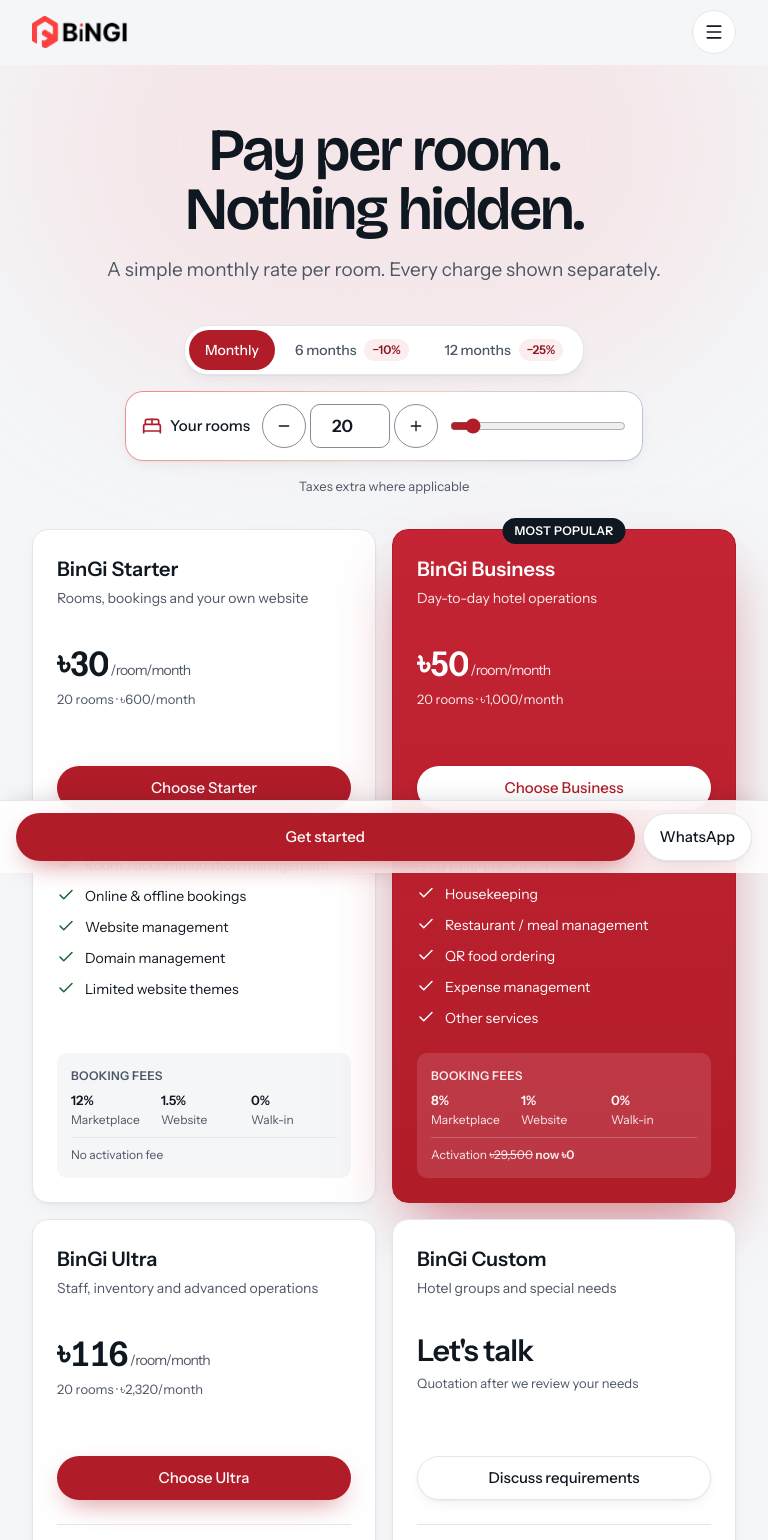
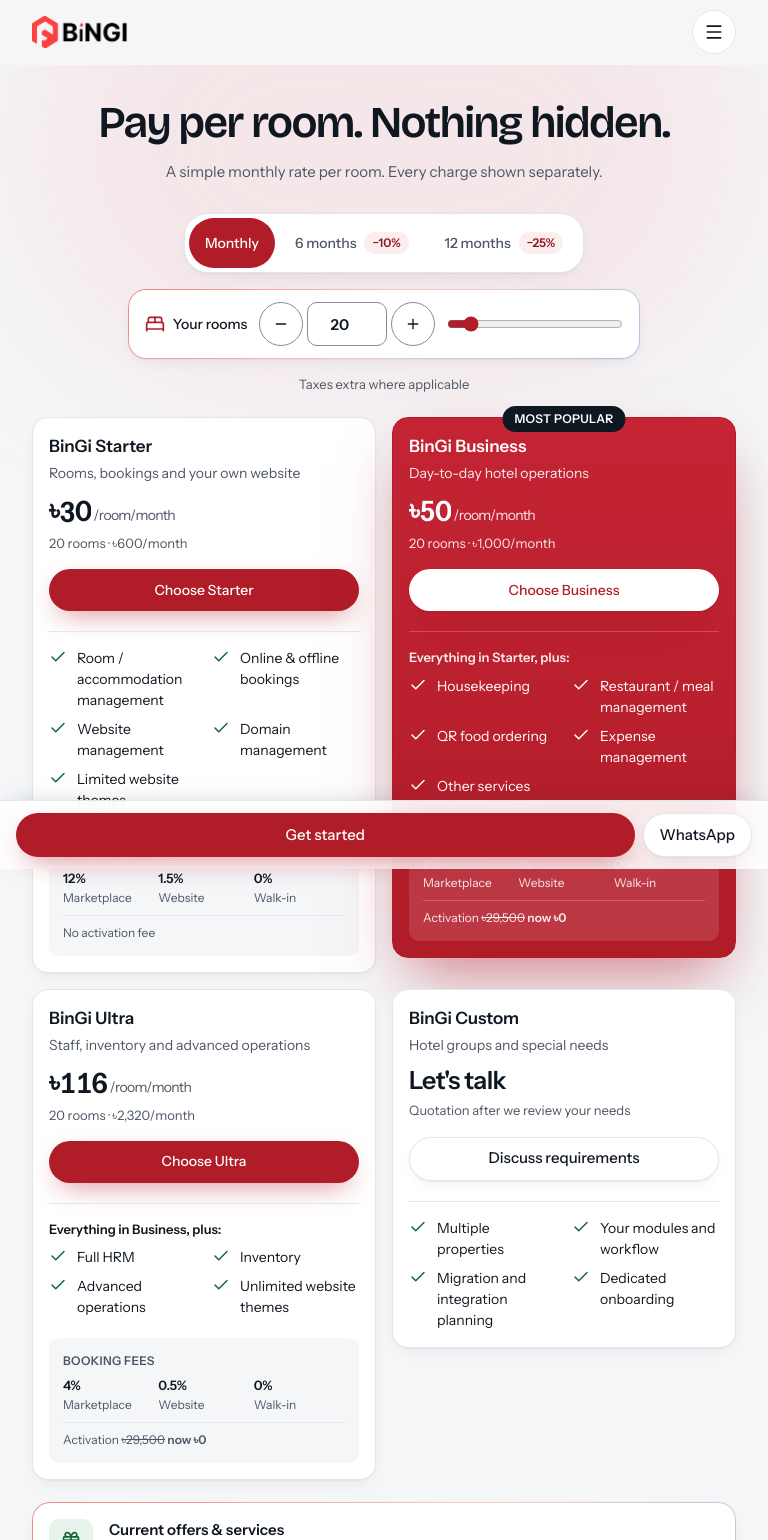
Before and after one commit to nazmulhasanovx/BINGI-PUBLIC-PLATFROM, a React (Vite) app in the folder website/: page /pricing in a window 768 px wide. Shown: the top 1540 px of the page. Built offline with nearby package versions, Linux system fonts and the light colour scheme.

Commit message:
Pricing cards and tablet view: less space, smaller type and elements
Co-Authored-By: Claude Opus 5.5 <noreply@anthropic.com>
Claude-Session: https://claude.ai/code/session_01R7iD7p84SdDj66jkdqEd8K

```diff
--- a/website/src/index.css
+++ b/website/src/index.css
@@ -136,3 +136,56 @@ html[lang="bn"] body { font-family: "Hind Siliguri", "Instrument Sans", system-u
   .top-16 { top: 54px; }
   .rounded-\[24px\] { border-radius: 18px; } .rounded-\[28px\] { border-radius: 20px; } .rounded-\[18px\] { border-radius: 14px; }
 }
+
+/* ── Tablet density (640–1023px) ─────────────────────────────────────────
+   Founder direction (9 Nov 2026): tablet text and elements read too large. Same idea as the
+   phone layer, gentler (~85–90%). md: values are mapped after the base sizes so they win.   */
+@media (min-width: 640px) and (max-width: 1023px) {
+  /* type */
+  .text-\[15px\] { font-size: 14px; }
+  .text-\[16px\] { font-size: 15px; }
+  .text-\[17px\] { font-size: 15px; }
+  .text-\[18px\] { font-size: 16px; }
+  .text-\[19px\] { font-size: 16px; }
+  .text-\[20px\] { font-size: 17px; }
+  .text-\[22px\] { font-size: 19px; }
+  .text-\[24px\] { font-size: 20px; }
+  .text-\[26px\] { font-size: 22px; }
+  .text-\[28px\] { font-size: 23px; }
+  .text-\[30px\] { font-size: 25px; }
+  .text-\[32px\] { font-size: 26px; }
+  .text-\[34px\] { font-size: 28px; }
+  .text-\[36px\] { font-size: 29px; }
+  .text-\[40px\] { font-size: 32px; }
+  .text-\[44px\] { font-size: 34px; }
+  .sm\:text-\[17px\] { font-size: 15px; }
+  .sm\:text-\[60px\] { font-size: 44px; }
+  .md\:text-\[19px\] { font-size: 16px; }
+  .md\:text-\[30px\] { font-size: 25px; }
+  .md\:text-\[44px\] { font-size: 34px; }
+  .md\:text-\[48px\] { font-size: 36px; }
+  .md\:text-\[52px\] { font-size: 40px; }
+  .md\:text-\[60px\] { font-size: 44px; }
+  .md\:text-\[64px\] { font-size: 46px; }
+  .md\:text-\[160px\] { font-size: 120px; }
+  .eyebrow { font-size: 14px; }
+  .lead { font-size: 15px; line-height: 1.55; }
+  .h2 { font-size: 34px; line-height: 1.06; }
+  /* padding */
+  .p-10, .md\:p-10 { padding: 26px; } .p-8, .md\:p-8 { padding: 22px; } .md\:p-9 { padding: 24px; }
+  .p-7 { padding: 20px; } .p-6, .md\:p-6 { padding: 18px; } .p-5 { padding: 16px; }
+  .md\:px-14 { padding-inline: 32px; } .md\:px-12 { padding-inline: 28px; }
+  .py-14, .md\:py-14 { padding-block: 40px; } .md\:py-16 { padding-block: 44px; } .md\:py-20 { padding-block: 48px; }
+  .pt-16, .md\:pt-16 { padding-top: 44px; } .md\:pt-24 { padding-top: 56px; } .md\:pt-14 { padding-top: 36px; }
+  /* margins & gaps */
+  .mt-16, .md\:mt-24, .md\:mt-20 { margin-top: 48px; } .mt-12, .md\:mt-12 { margin-top: 32px; }
+  .mt-10 { margin-top: 28px; } .mt-8 { margin-top: 22px; } .mt-6 { margin-top: 18px; }
+  .gap-12 { gap: 32px; } .gap-10 { gap: 28px; } .gap-8, .md\:gap-8 { gap: 22px; } .gap-6 { gap: 18px; }
+  .space-y-9 > :not(:last-child) { margin-block-end: 32px; }
+  /* media heights */
+  .md\:h-\[260px\] { height: 210px; } .md\:h-\[340px\] { height: 270px; }
+  /* controls */
+  .btn { height: 42px; padding-inline: 18px; font-size: 14px; }
+  .h-12 { height: 44px; } .h-14 { height: 50px; }
+  .rounded-\[24px\] { border-radius: 20px; } .rounded-\[28px\] { border-radius: 22px; }
+}
--- a/website/src/pages/home/index.tsx
+++ b/website/src/pages/home/index.tsx
@@ -111,13 +111,13 @@ export default function Home() {
             <h2 className="h2">{t({ bn: 'ডেস্কে, স্টাফের হাতে, গেস্টের ফোনে', en: 'At the desk, in your staff’s hands, on your guest’s phone' })}</h2>
             <p className="mt-4 text-[18px] text-white/80 leading-relaxed">{t({ bn: 'তিনটা অ্যাপ, একই ডেটা। এক জায়গায় বদলালে সব জায়গায় বদলায়।', en: 'Three apps, one set of data. Change it once and it changes everywhere.' })}</p>
           </div>
-          <div className="mt-10 grid gap-10 lg:grid-cols-[1.6fr_1fr_1fr] items-end">
+          <div className="mt-10 grid gap-10 sm:grid-cols-2 lg:grid-cols-[1.6fr_1fr_1fr] items-end">
             {([
-              { key: 'web', frame: <StudioDisplay media="platformWeb" className="relative w-full" />, title: { bn: 'BinGi HMS ওয়েব', en: 'BinGi HMS Web' }, text: { bn: 'রিসেপশন ও ম্যানেজমেন্ট', en: 'Reception and management' } },
-              { key: 'mobile', frame: <IPhone16PM media="platformMobile" className="relative w-[62%] mx-auto" />, title: { bn: 'HMS মোবাইল', en: 'HMS Mobile' }, text: { bn: 'স্টাফের আজকের কাজ', en: "Staff's work for today" } },
-              { key: 'guest', frame: <IPhone16PM media="platformGuest" className="relative w-[62%] mx-auto" />, title: { bn: 'গেস্ট অ্যাপ', en: 'Guest App' }, text: { bn: 'খোঁজা, বুকিং, চ্যাট', en: 'Discover, book, chat' } },
+              { key: 'web', cls: 'sm:col-span-2 lg:col-span-1', frame: <StudioDisplay media="platformWeb" className="relative w-full sm:max-w-[640px] sm:mx-auto lg:max-w-none" />, title: { bn: 'BinGi HMS ওয়েব', en: 'BinGi HMS Web' }, text: { bn: 'রিসেপশন ও ম্যানেজমেন্ট', en: 'Reception and management' } },
+              { key: 'mobile', cls: '', frame: <IPhone16PM media="platformMobile" className="relative w-[62%] max-w-[240px] lg:max-w-none mx-auto" />, title: { bn: 'HMS মোবাইল', en: 'HMS Mobile' }, text: { bn: 'স্টাফের আজকের কাজ', en: "Staff's work for today" } },
+              { key: 'guest', cls: '', frame: <IPhone16PM media="platformGuest" className="relative w-[62%] max-w-[240px] lg:max-w-none mx-auto" />, title: { bn: 'গেস্ট অ্যাপ', en: 'Guest App' }, text: { bn: 'খোঁজা, বুকিং, চ্যাট', en: 'Discover, book, chat' } },
             ] as const).map((p) => (
-              <div key={p.key}>
+              <div key={p.key} className={p.cls}>
                 {p.frame}
                 <div className="mt-6 flex items-start justify-between gap-3 border-t border-white/15 pt-4">
                   <div><h3 className="text-[18px] font-semibold">{t(p.title)}</h3><p className="text-[15px] text-white/75">{t(p.text)}</p></div>
--- a/website/src/pages/pricing/index.tsx
+++ b/website/src/pages/pricing/index.tsx
@@ -57,18 +57,18 @@ export default function Pricing() {
           </p>
         </div>
 
-        <div className="mt-8 grid gap-4 sm:grid-cols-2 lg:grid-cols-4 items-stretch">
+        <div className="mt-8 grid gap-4 sm:grid-cols-2 lg:grid-cols-4 items-start lg:items-stretch">
           {plans.map((p, i) => {
             const pop = p.popular
             const pr = p.rate ? priceFor(p.rate, rooms, cycle) : null
             const added = compare.flatMap((g) => g.rows).filter((r) => r.highlight === p.id)
             return (
-              <Reveal key={p.id} delay={i * 60} className={`relative flex flex-col rounded-[16px] p-6 border transition-[transform,box-shadow] duration-300 ${pop ? 'bg-gradient-to-b from-[#C42433] to-brand text-white border-brand shadow-[0_30px_60px_-16px_rgb(177_28_41/0.55)] lg:-translate-y-3' : 'bg-white border-line shadow-soft hover:-translate-y-1 hover:shadow-lift'}`}>
+              <Reveal key={p.id} delay={i * 60} className={`relative flex flex-col rounded-[16px] p-5 lg:p-6 border transition-[transform,box-shadow] duration-300 ${pop ? 'bg-gradient-to-b from-[#C42433] to-brand text-white border-brand shadow-[0_30px_60px_-16px_rgb(177_28_41/0.55)] lg:-translate-y-3' : 'bg-white border-line shadow-soft hover:-translate-y-1 hover:shadow-lift'}`}>
                 {pop && <span className="absolute -top-3 left-1/2 -translate-x-1/2 rounded-full bg-ink px-3 py-1 text-[12px] font-semibold tracking-wide text-white whitespace-nowrap">{t({ bn: 'সবচেয়ে জনপ্রিয়', en: 'MOST POPULAR' })}</span>}
                 <h2 className="text-[20px] font-semibold">BinGi {p.name}</h2>
-                <p className={`mt-1 text-[14px] min-h-[42px] ${pop ? 'text-white/90' : 'text-muted-foreground'}`}>{t(p.tagline)}</p>
+                <p className={`mt-1 text-[14px] lg:min-h-[42px] ${pop ? 'text-white/90' : 'text-muted-foreground'}`}>{t(p.tagline)}</p>
 
-                <div className="mt-4 min-h-[104px]">
+                <div className="mt-3 lg:mt-4 lg:min-h-[104px]">
                   {pr ? (
                     <>
                       <p className="text-[34px] font-semibold tracking-tight leading-none"><NumberRoll value={taka(pr.perRoom)} /><span className={`text-[14px] font-normal ${pop ? 'text-white/90' : 'text-muted-foreground'}`}> /{t({ bn: 'রুম/মাস', en: 'room/month' })}</span></p>
@@ -90,8 +90,8 @@ export default function Pricing() {
                   <Link to="/contact" className="btn-ghost w-full mt-4">{t({ bn: 'প্রয়োজন জানান', en: 'Discuss requirements' })}</Link>
                 )}
 
-                <ul className={`mt-6 space-y-2.5 text-[14px] flex-1 border-t pt-5 ${pop ? 'border-white/20' : 'border-line'}`}>
-                  {p.plus && <li className={`text-[13px] font-semibold ${pop ? 'text-white/90' : 'text-ink'}`}>{t(p.plus)}</li>}
+                <ul className={`mt-5 grid gap-x-4 gap-y-2 text-[14px] md:grid-cols-2 lg:grid-cols-1 lg:gap-y-2.5 lg:flex-1 lg:content-start border-t pt-4 lg:pt-5 ${pop ? 'border-white/20' : 'border-line'}`}>
+                  {p.plus && <li className={`md:col-span-2 lg:col-span-1 text-[13px] font-semibold ${pop ? 'text-white/90' : 'text-ink'}`}>{t(p.plus)}</li>}
                   {added.map((r, j) => <li key={j} className="flex gap-2.5"><Check className={`size-[18px] shrink-0 ${pop ? 'text-white' : 'text-ok'}`} aria-hidden="true" />{t(r.name)}</li>)}
                   {p.id === 'starter' && <li className="flex gap-2.5"><Check className="size-[18px] shrink-0 text-ok" aria-hidden="true" />{t({ bn: 'সীমিত ওয়েবসাইট থিম', en: 'Limited website themes' })}</li>}
                   {p.id === 'custom' && [{ bn: 'একাধিক প্রপার্টি', en: 'Multiple properties' }, { bn: 'আপনার মডিউল ও ওয়ার্কফ্লো', en: 'Your modules and workflow' }, { bn: 'মাইগ্রেশন ও ইন্টিগ্রেশন প্ল্যান', en: 'Migration and integration planning' }, { bn: 'ডেডিকেটেড অনবোর্ডিং', en: 'Dedicated onboarding' }].map((x, j) => (
@@ -100,7 +100,7 @@ export default function Pricing() {
                 </ul>
 
                 {p.fees && (
-                  <div className={`mt-6 rounded-[10px] p-3.5 ${pop ? 'bg-white/12' : 'bg-canvas'}`}>
+                  <div className={`mt-5 lg:mt-6 rounded-[10px] p-3.5 ${pop ? 'bg-white/12' : 'bg-canvas'}`}>
                     <p className={`text-[12px] font-semibold tracking-wide uppercase ${pop ? 'text-white/90' : 'text-muted-foreground'}`}>{t({ bn: 'বুকিং ফি', en: 'Booking fees' })}</p>
                     <div className="mt-1.5 grid grid-cols-3 gap-1 text-[13px]">
                       {([['marketplace', { bn: 'মার্কেটপ্লেস', en: 'Marketplace' }], ['website', { bn: 'ওয়েবসাইট', en: 'Website' }], ['walkin', { bn: 'ওয়াক-ইন', en: 'Walk-in' }]] as const).map(([k, l]) => (
```
Also changed, not shown: 1 other file (tests, documents, lock files or other folders).
